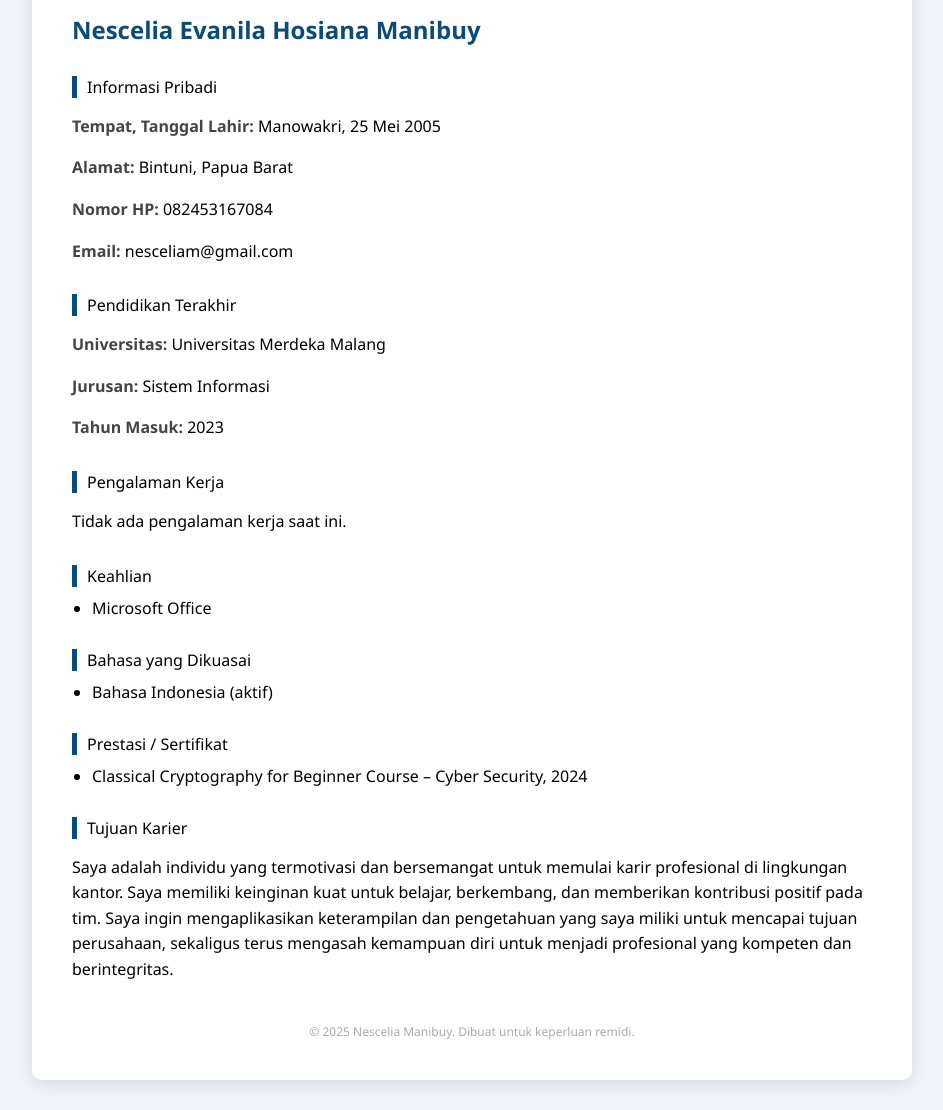
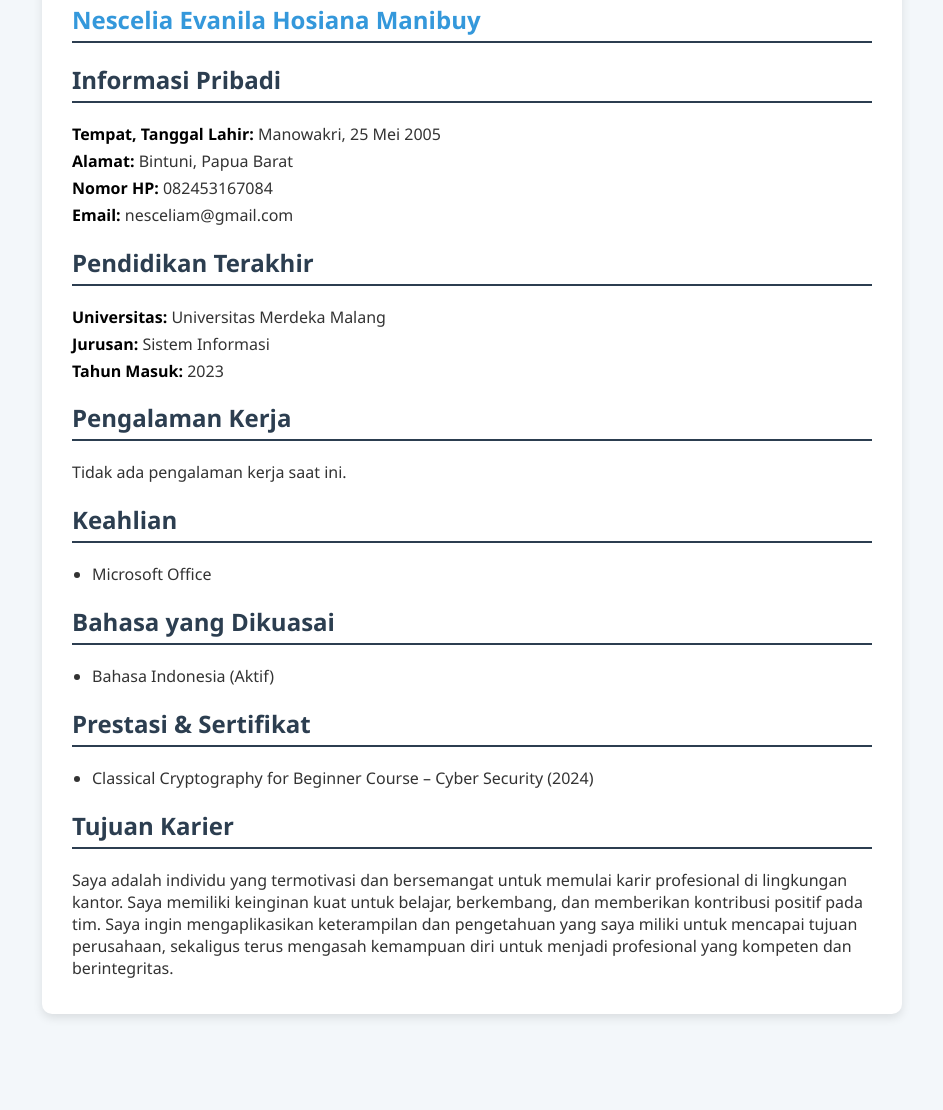
Before and after one commit to Nesceliamanibuy/cv-nescelia-manibuy, a plain HTML site: page index.html in a window 1280 px wide. Shown: the part 143-1253 px from the top of the page, without its empty margins (168-1111 px from the left). After the commit the page ends 1187 px from the top, so only its background shows below. Drawn offline with Linux system fonts and the light colour scheme.

Commit message:
Update index.html

```diff
--- a/index.html
+++ b/index.html
@@ -2,93 +2,83 @@
 <html lang="id">
 <head>
   <meta charset="UTF-8">
-  <meta name="viewport" content="width=device-width, initial-scale=1">
-  <title>CV Nescelia Manibuy</title>
+  <meta name="viewport" content="width=device-width, initial-scale=1.0">
+  <title>CV Nescelia</title>
   <style>
     body {
       font-family: 'Segoe UI', sans-serif;
-      background: #f0f4f8;
+      background: #f3f7fa;
       margin: 0;
       padding: 0;
+      color: #333;
     }
     .container {
       max-width: 800px;
-      background: #ffffff;
+      background: #fff;
       margin: 30px auto;
-      padding: 40px;
+      padding: 30px;
       border-radius: 10px;
-      box-shadow: 0 5px 15px rgba(0,0,0,0.1);
+      box-shadow: 0 4px 10px rgba(0,0,0,0.1);
     }
-    h1, h2 {
-      color: #0a4b78;
+    h1 {
+      text-align: center;
+      color: #2c3e50;
+    }
+    h2 {
+      border-bottom: 2px solid #2c3e50;
+      padding-bottom: 5px;
+      color: #2c3e50;
     }
     p {
-      line-height: 1.6;
+      margin: 5px 0;
     }
-    .section-title {
-      border-left: 5px solid #0a4b78;
-      padding-left: 10px;
-      margin-top: 30px;
-      margin-bottom: 10px;
+    strong {
+      color: #000;
     }
     ul {
-      margin-top: 0;
       padding-left: 20px;
     }
     .highlight {
-      font-weight: bold;
-      color: #444;
-    }
-    .footer {
-      text-align: center;
-      font-size: 12px;
-      color: #aaa;
-      margin-top: 40px;
+      color: #3498db;
     }
   </style>
 </head>
 <body>
   <div class="container">
     <h1>Curriculum Vitae</h1>
-    <h2>Nescelia Evanila Hosiana Manibuy</h2>
+    <h2 class="highlight">Nescelia Evanila Hosiana Manibuy</h2>
 
-    <div class="section-title">Informasi Pribadi</div>
-    <p><span class="highlight">Tempat, Tanggal Lahir:</span> Manowakri, 25 Mei 2005</p>
-    <p><span class="highlight">Alamat:</span> Bintuni, Papua Barat</p>
-    <p><span class="highlight">Nomor HP:</span> 082453167084</p>
-    <p><span class="highlight">Email:</span> nesceliam@gmail.com</p>
+    <h2>Informasi Pribadi</h2>
+    <p><strong>Tempat, Tanggal Lahir:</strong> Manowakri, 25 Mei 2005</p>
+    <p><strong>Alamat:</strong> Bintuni, Papua Barat</p>
+    <p><strong>Nomor HP:</strong> 082453167084</p>
+    <p><strong>Email:</strong> nesceliam@gmail.com</p>
 
-    <div class="section-title">Pendidikan Terakhir</div>
-    <p><span class="highlight">Universitas:</span> Universitas Merdeka Malang</p>
-    <p><span class="highlight">Jurusan:</span> Sistem Informasi</p>
-    <p><span class="highlight">Tahun Masuk:</span> 2023</p>
+    <h2>Pendidikan Terakhir</h2>
+    <p><strong>Universitas:</strong> Universitas Merdeka Malang</p>
+    <p><strong>Jurusan:</strong> Sistem Informasi</p>
+    <p><strong>Tahun Masuk:</strong> 2023</p>
 
-    <div class="section-title">Pengalaman Kerja</div>
+    <h2>Pengalaman Kerja</h2>
     <p>Tidak ada pengalaman kerja saat ini.</p>
 
-    <div class="section-title">Keahlian</div>
+    <h2>Keahlian</h2>
     <ul>
       <li>Microsoft Office</li>
     </ul>
 
-    <div class="section-title">Bahasa yang Dikuasai</div>
+    <h2>Bahasa yang Dikuasai</h2>
     <ul>
-      <li>Bahasa Indonesia (aktif)</li>
+      <li>Bahasa Indonesia (Aktif)</li>
     </ul>
 
-    <div class="section-title">Prestasi / Sertifikat</div>
+    <h2>Prestasi & Sertifikat</h2>
     <ul>
-      <li>Classical Cryptography for Beginner Course – Cyber Security, 2024</li>
+      <li>Classical Cryptography for Beginner Course – Cyber Security (2024)</li>
     </ul>
 
-    <div class="section-title">Tujuan Karier</div>
-    <p>
-      Saya adalah individu yang termotivasi dan bersemangat untuk memulai karir profesional di lingkungan kantor. Saya memiliki keinginan kuat untuk belajar, berkembang, dan memberikan kontribusi positif pada tim. Saya ingin mengaplikasikan keterampilan dan pengetahuan yang saya miliki untuk mencapai tujuan perusahaan, sekaligus terus mengasah kemampuan diri untuk menjadi profesional yang kompeten dan berintegritas.
-    </p>
-
-    <div class="footer">
-      &copy; 2025 Nescelia Manibuy. Dibuat untuk keperluan remidi.
-    </div>
+    <h2>Tujuan Karier</h2>
+    <p>Saya adalah individu yang termotivasi dan bersemangat untuk memulai karir profesional di lingkungan kantor. Saya memiliki keinginan kuat untuk belajar, berkembang, dan memberikan kontribusi positif pada tim. Saya ingin mengaplikasikan keterampilan dan pengetahuan yang saya miliki untuk mencapai tujuan perusahaan, sekaligus terus mengasah kemampuan diri untuk menjadi profesional yang kompeten dan berintegritas.</p>
   </div>
 </body>
 </html>
```
